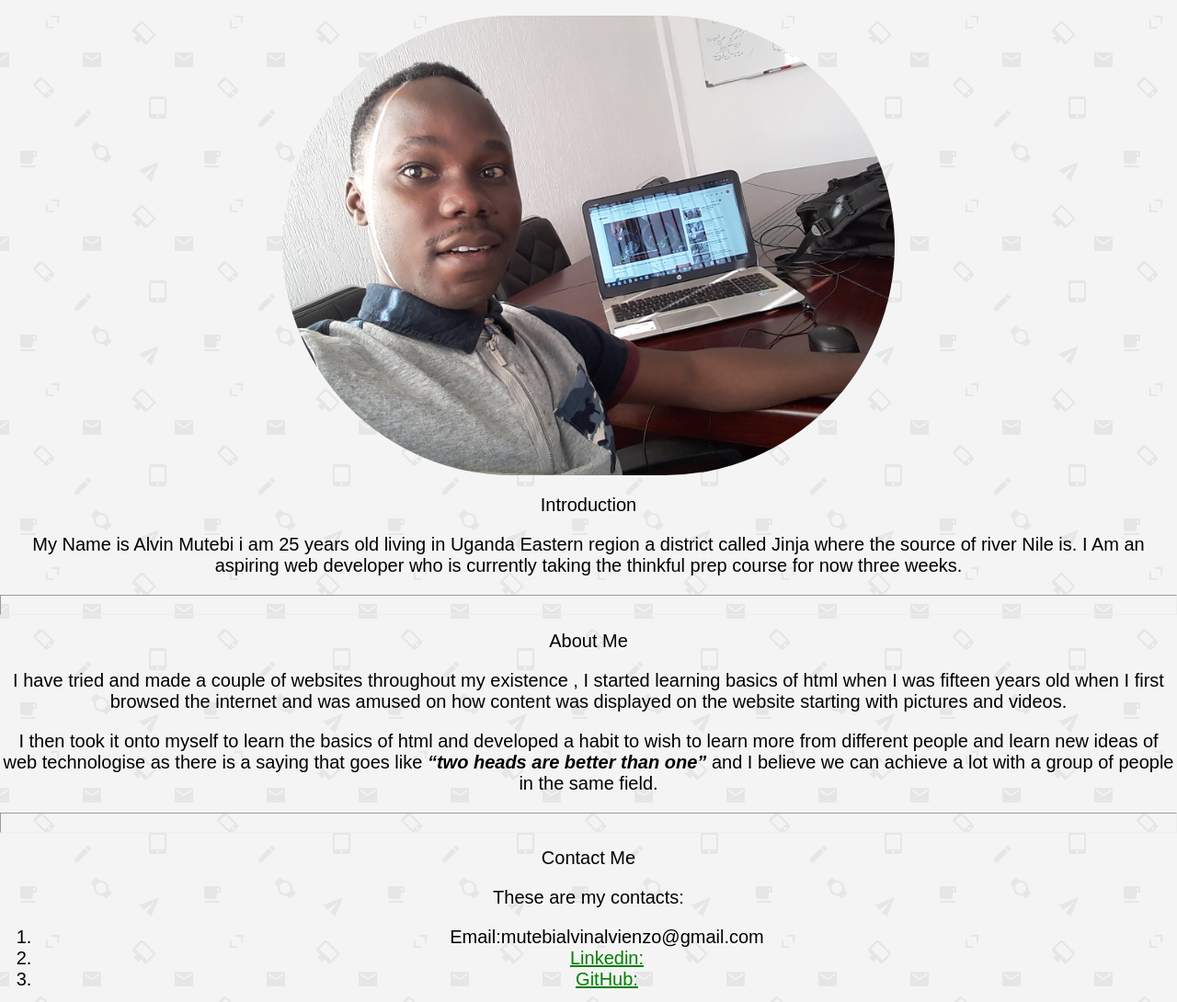
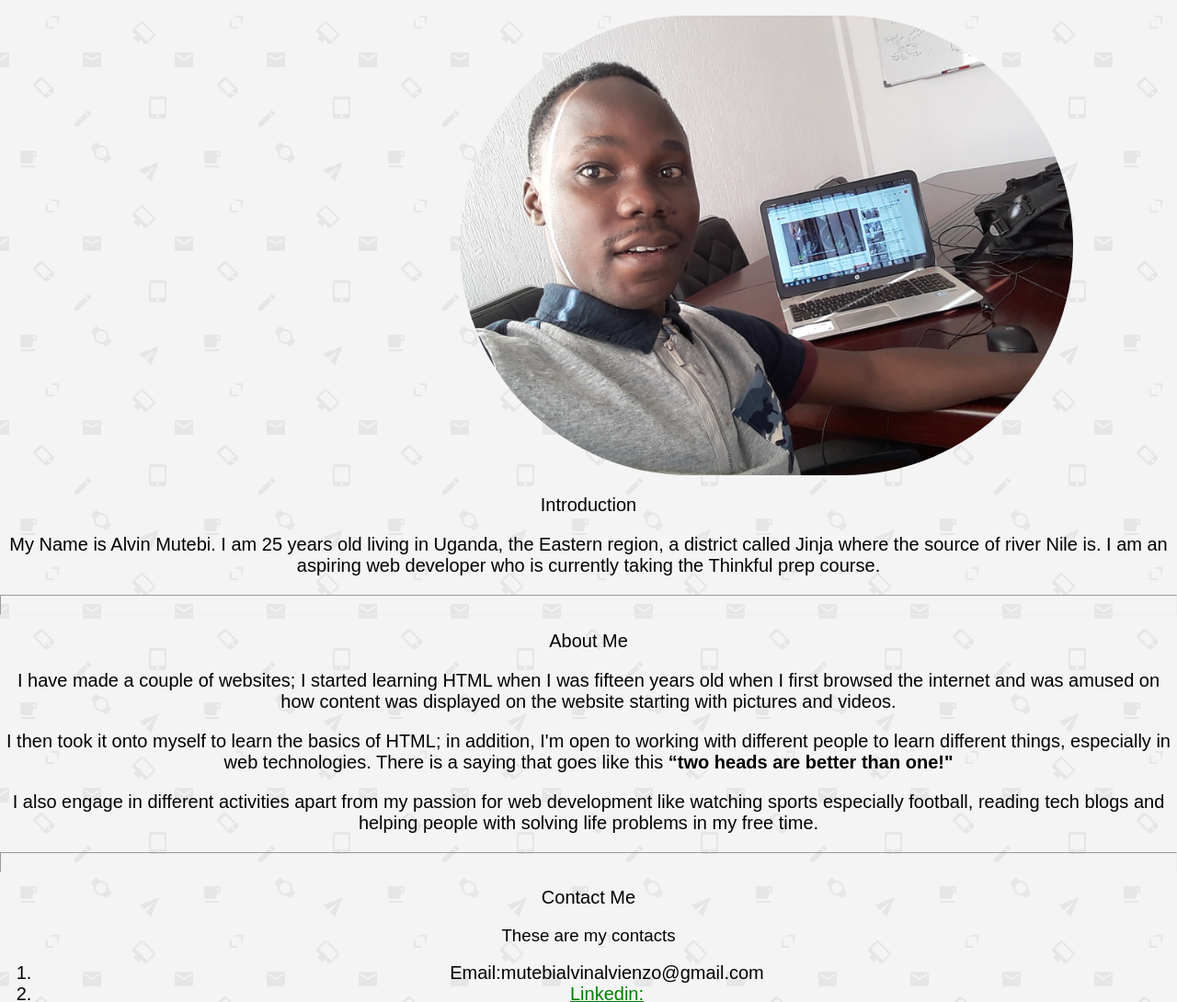
Before and after one commit to TolgaYazan/Portfolio-website, a plain HTML site: page index.html in a window 1280 px wide. Shown: the part 193-1283 px from the top of the page at 92% size. Drawn offline with nearby package versions, Linux system fonts and the light colour scheme; a web font is replaced by a local one.

Commit message:
New changes from feedback

```diff
--- a/index.html
+++ b/index.html
@@ -3,15 +3,16 @@
 <!-- head start -->
   <head>
     <!-- normalize css cdn -->
-    <link href="https://cdnjs.cloudflare.com/ajax/libs/normalize/8.0.1/normalize.min.css"rel="stylesheet"type="text/css"/>
+    <link href="https://cdnjs.cloudflare.com/ajax/libs/normalize/8.0.1/normalize.min.css" rel="stylesheet" type="text/css"/>
     <!-- google fonts cdn -->
     <link href="https://fonts.googleapis.com/css2?family=Lexend+Tera&display=swap" rel="stylesheet">
     <!-- styles file -->
     <link rel="stylesheet" type="text/css" href="styles.css" />
     <meta charset="utf-8">
-    <title>Alvin Mutebi's Portifoilio|Web Developer</title>
+    <title>Alvin Mutebi's Portifoilio| Web Developer</title>
   </head>
   <!-- end head -->
+  <body>
     <!--start header  -->
     <header class="heading">
       <div>
@@ -21,18 +22,16 @@
       <hr>
     </header>
     <!-- end header -->
-  <!-- start body -->
-  <body>
     <main>
       <div class="main">
         <section>
           <div class="profile-pic">
-          <center><img src="images/alvin-mutebi.jpg" alt="alvin mutebi" class="img"></center>
-          <div class="">
+          <img src="images/alvin-mutebi.jpg" alt="alvin mutebi" class="img">
+          <div>
             <h2>Introduction</h2>
-            <aside class="">
-              <article class="">
-                <p>My Name is Alvin Mutebi i am 25 years old living in Uganda Eastern region a district called Jinja where the source of river Nile is. I Am an aspiring web developer who is currently taking the thinkful prep course for now three weeks.</p>
+            <aside>
+              <article>
+                <p>My Name is Alvin Mutebi. I am 25 years old living in Uganda, the Eastern region, a district called Jinja where the source of river Nile is. I am an aspiring web developer who is currently taking the Thinkful prep course.</p>
               </article>
             </aside>
           </div>
@@ -43,11 +42,10 @@
         <section>
           <div class="about-me">
             <h2>About Me</h2>
-            <article class="">
-              <p>
-                I have tried and made a couple of websites throughout my existence , I started learning basics of html when I was fifteen years old when I first browsed the internet and was amused on how content was displayed on the website starting with pictures and videos.
-              </p>
-              <p>I then took it onto myself to learn the basics of html and  developed a  habit to wish to learn more from different people and learn new ideas of web technologise as there is a saying that goes like <b><i>“two heads are better than one”</b></i> and I believe we can achieve a lot with a group of people in the same field.</p>
+            <article>
+              <p>I have made a couple of websites; I started learning HTML when I was fifteen years old when I first browsed the internet and was amused on how content was displayed on the website starting with pictures and videos.</p>
+              <p>I then took it onto myself to learn the basics of HTML; in addition, I'm open to working with different people to learn different things, especially in web technologies. There is a saying that goes like this <b>“two heads are better than one!"</b></p>
+              <p>I also engage in different activities apart from my passion for web development like watching sports especially football, reading tech blogs and helping people with solving life problems in my free time.</p>
             </article>
           </div>
         </section>
@@ -58,14 +56,12 @@
           <div class="contact">
             <h2>Contact Me</h2>
             <article>
-              <p>These are my contacts:</p>
-              <p>
+              <h3>These are my contacts</h3>
                 <ol>
                   <li>Email:mutebialvinalvienzo@gmail.com</li>
                   <li><a href="https://www.linkedin.com/in/alvin-mutebi-a5356815b/" target="_blank">Linkedin:</a></li>
                   <li><a href="https://github.com/alvienzo720" target="_blank">GitHub: </a></li>
                 </ol>
-              </p>
             </article>
           </div>
         </section>
--- a/styles.css
+++ b/styles.css
@@ -6,6 +6,8 @@ body {
   height:150px;
   background-color: #5b5b6e;
   font-family:fantasy;
+}
+
 }
 .footer{
   height: 100px;
@@ -28,6 +30,7 @@ font-family:fantasy;}
   position: center;
   border-radius: 300px;
   margin-top: 20px;
+  margin-left: 500px;
 
 }
 .profile{
```
Lines whose indentation alone changed are shown as unchanged.
